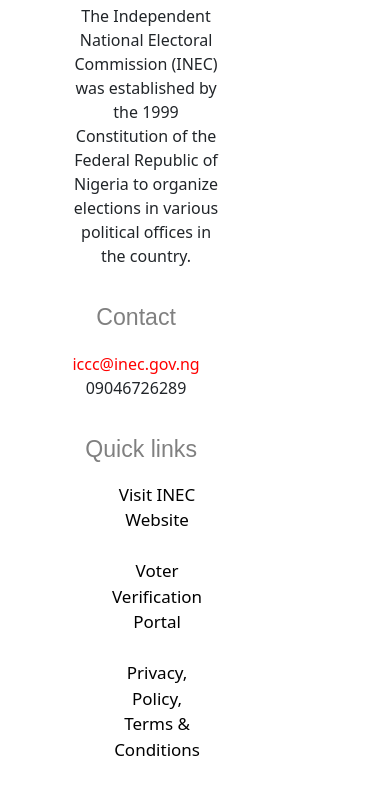
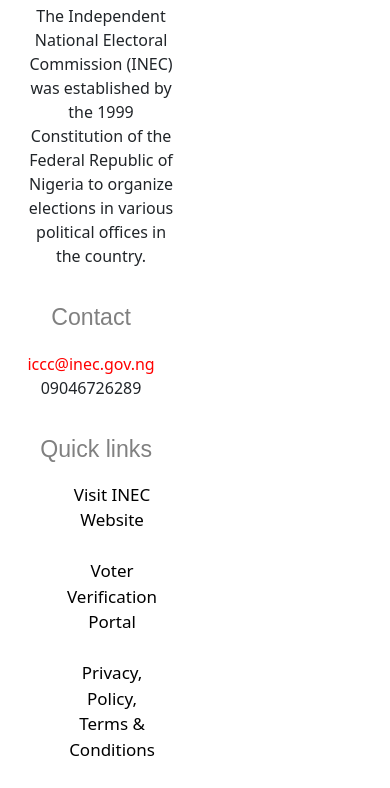
Before and after one commit to reezyoflagos/inec, a plain HTML site: page index.html in a window 390 px wide. Shown: the part 2631-3419 px from the top of the page. Drawn offline with nearby package versions, Linux system fonts and the light colour scheme; a web font is replaced by a local one.

Commit message:
last one

```diff
--- a/style.scss
+++ b/style.scss
@@ -251,11 +251,6 @@
             text-align: center;
             overflow: hidden;
             // margin-left:50px;
-            position: sticky;
-            top: 0;
-            left: 0;
-            width: auto;
-            padding-left: 60px;
 
           }
         }
```
Also changed, not shown: style.css, 1 other file.
